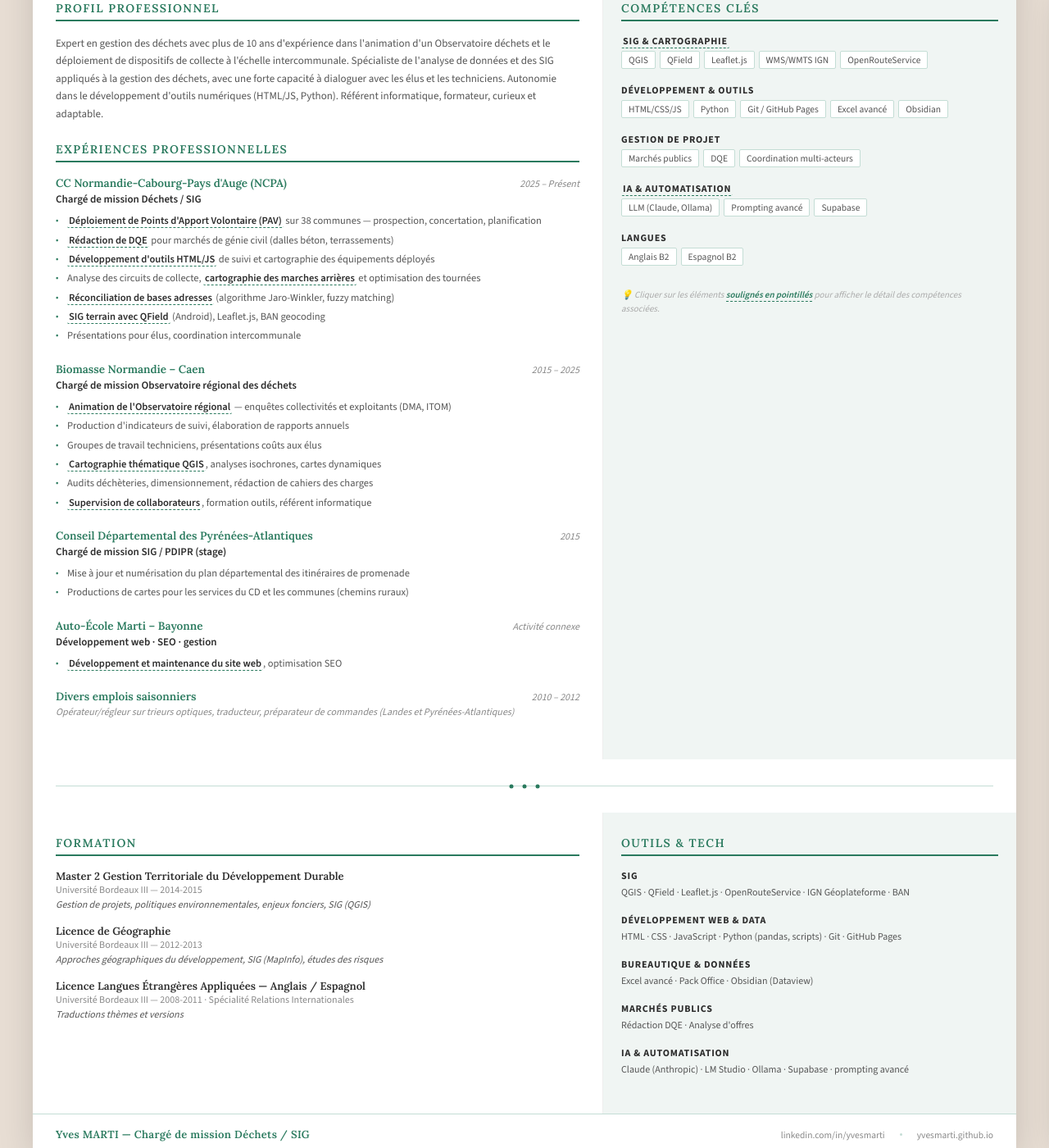
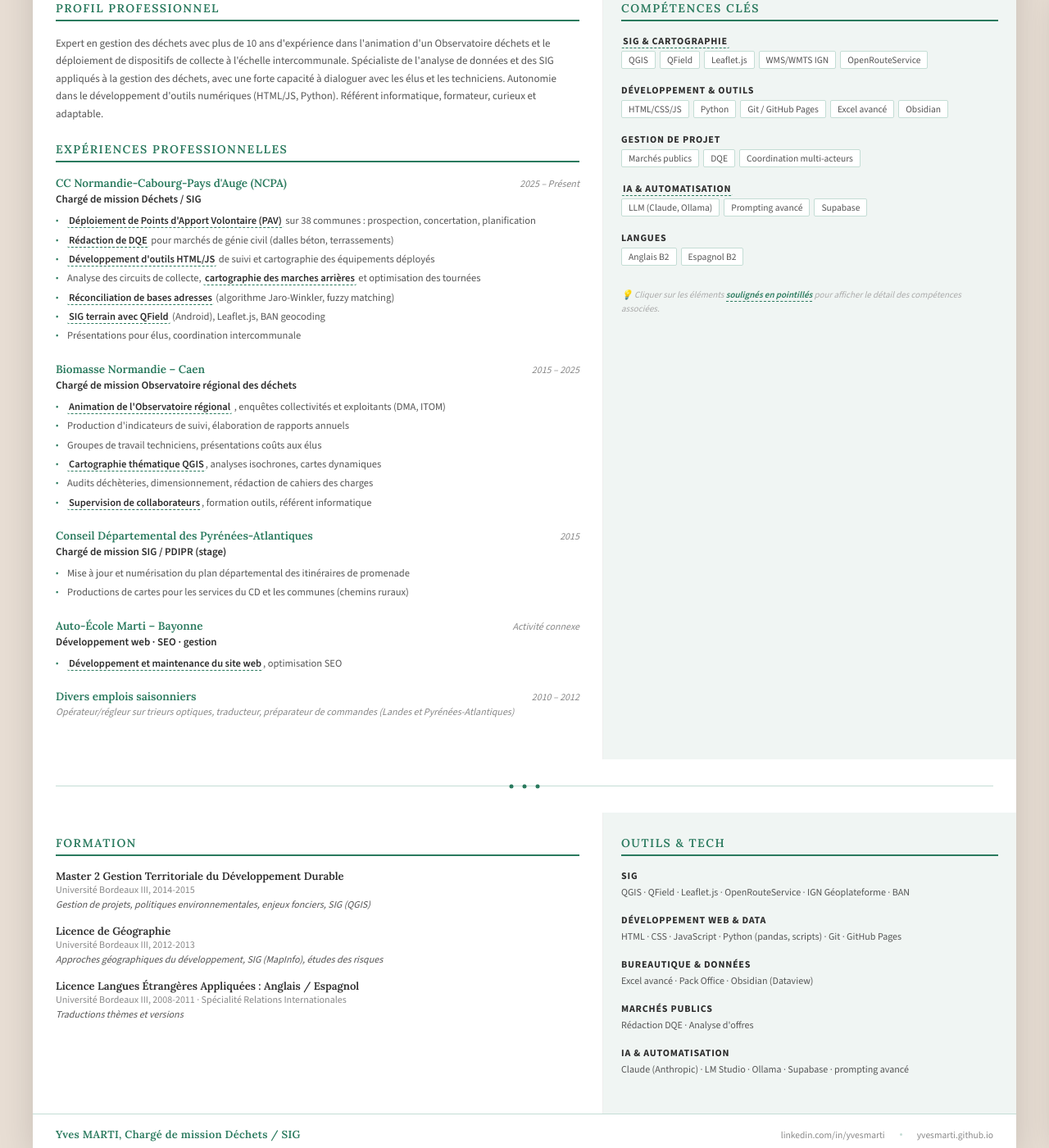
Before and after one commit to yvesmarti/yvesmarti.github.io, a Jekyll site: the page cv/index.html, which Jekyll copies as it is, in a window 1280 px wide and 1400 px high, scrolled down 300 px. Shown: the whole window at 82% size. Built offline with Jekyll 4.4.1, drawn with Linux system fonts in a browser that asks for light colours; some of the changed text lies outside the part shown.

Commit message:
cv: remplacer les em dashes par des tirets courts ou des deux-points
Supprime les em dashes (—) qui trahissent une génération par IA.
Règle appliquée : tiret simple pour les séparateurs dans les titres/libellés,
virgule pour les appositions nom→poste, deux-points pour les introductions
d'énumérations ou de précisions.

https://claude.ai/code/session_01Tde3Yx9F1TehG5TWbezYoQ

```diff
--- a/cv/index.html
+++ b/cv/index.html
@@ -3,14 +3,14 @@
 <head>
 <meta charset="UTF-8">
 <meta name="viewport" content="width=device-width, initial-scale=1.0">
-<title>CV — Yves Marti · Chargé de mission déchets / SIG</title>
-<meta name="description" content="CV de Yves Marti — Chargé de mission déchets et SIG en Normandie. 10 ans d'expérience : observatoire régional, QGIS, cartographie, collectivités.">
+<title>CV - Yves Marti · Chargé de mission déchets / SIG</title>
+<meta name="description" content="CV de Yves Marti, Chargé de mission déchets et SIG en Normandie. 10 ans d'expérience : observatoire régional, QGIS, cartographie, collectivités.">
 <meta name="author" content="Yves Marti">
 <meta name="robots" content="index, follow">
 <link rel="canonical" href="https://yvesmarti.github.io/cv/">
 <meta property="og:type" content="profile">
-<meta property="og:title" content="CV — Yves Marti · Chargé de mission déchets / SIG">
-<meta property="og:description" content="CV de Yves Marti — Chargé de mission déchets et SIG en Normandie. 10 ans d'expérience en observatoire régional, QGIS et analyse de données territoriales.">
+<meta property="og:title" content="CV - Yves Marti · Chargé de mission déchets / SIG">
+<meta property="og:description" content="CV de Yves Marti, Chargé de mission déchets et SIG en Normandie. 10 ans d'expérience en observatoire régional, QGIS et analyse de données territoriales.">
 <meta property="og:url" content="https://yvesmarti.github.io/cv/">
 <meta property="og:image" content="https://yvesmarti.github.io/assets/images/og-image.png">
 <meta property="og:locale" content="fr_FR">
@@ -20,8 +20,8 @@
 {
   "@context": "https://schema.org",
   "@type": "WebPage",
-  "name": "CV — Yves Marti · Chargé de mission déchets / SIG",
-  "description": "CV de Yves Marti — Chargé de mission déchets et SIG en Normandie.",
+  "name": "CV - Yves Marti · Chargé de mission déchets / SIG",
+  "description": "CV de Yves Marti, Chargé de mission déchets et SIG en Normandie.",
   "url": "https://yvesmarti.github.io/cv/",
   "author": {
     "@type": "Person",
@@ -528,7 +528,7 @@
   <div style="background:var(--teal-pale);border-top:2px solid var(--teal-light);border-bottom:2px solid var(--teal-light);padding:10px 20px;display:flex;flex-wrap:wrap;align-items:center;gap:10px 24px;page-break-inside:avoid;">
     <div style="display:flex;align-items:center;gap:6px;font-family:'Lora',serif;font-size:12.5px;font-weight:600;color:var(--teal);white-space:nowrap;">
       <span style="width:8px;height:8px;border-radius:50%;background:#4caf50;display:inline-block;box-shadow:0 0 5px #4caf50;flex-shrink:0;"></span>
-      Disponible — été 2027
+      Disponible : été 2027
     </div>
     <div style="display:flex;flex-wrap:wrap;gap:6px 20px;flex:1;">
       <div>
@@ -573,7 +573,7 @@
         <ul class="cv-list">
           <li>
             <span class="detail-trigger" data-detail="pav">Déploiement de Points d'Apport Volontaire (PAV)</span>
-            sur 38 communes — prospection, concertation, planification
+            sur 38 communes : prospection, concertation, planification
           </li>
           <li>
             <span class="detail-trigger" data-detail="marches-publics">Rédaction de DQE</span>
@@ -610,7 +610,7 @@
         <ul class="cv-list">
           <li>
             <span class="detail-trigger" data-detail="biomasse-observatoire">Animation de l'Observatoire régional</span>
-            — enquêtes collectivités et exploitants (DMA, ITOM)
+            , enquêtes collectivités et exploitants (DMA, ITOM)
           </li>
           <li>Production d'indicateurs de suivi, élaboration de rapports annuels</li>
           <li>Groupes de travail techniciens, présentations coûts aux élus</li>
@@ -752,19 +752,19 @@
 
       <div class="formation-item">
         <div class="formation-degree">Master 2 Gestion Territoriale du Développement Durable</div>
-        <div class="formation-school">Université Bordeaux III — 2014-2015</div>
+        <div class="formation-school">Université Bordeaux III, 2014-2015</div>
         <div class="formation-desc">Gestion de projets, politiques environnementales, enjeux fonciers, SIG (QGIS)</div>
       </div>
 
       <div class="formation-item">
         <div class="formation-degree">Licence de Géographie</div>
-        <div class="formation-school">Université Bordeaux III — 2012-2013</div>
+        <div class="formation-school">Université Bordeaux III, 2012-2013</div>
         <div class="formation-desc">Approches géographiques du développement, SIG (MapInfo), études des risques</div>
       </div>
 
       <div class="formation-item">
-        <div class="formation-degree">Licence Langues Étrangères Appliquées — Anglais / Espagnol</div>
-        <div class="formation-school">Université Bordeaux III — 2008-2011 · Spécialité Relations Internationales</div>
+        <div class="formation-degree">Licence Langues Étrangères Appliquées : Anglais / Espagnol</div>
+        <div class="formation-school">Université Bordeaux III, 2008-2011 · Spécialité Relations Internationales</div>
         <div class="formation-desc">Traductions thèmes et versions</div>
       </div>
     </div>
@@ -797,7 +797,7 @@
 
   <!-- Footer -->
   <div class="cv-footer">
-    <div class="cv-footer-name">Yves MARTI — Chargé de mission Déchets / SIG</div>
+    <div class="cv-footer-name">Yves MARTI, Chargé de mission Déchets / SIG</div>
     <div class="cv-footer-links">
       <a href="https://linkedin.com/in/yvesmarti/" target="_blank">linkedin.com/in/yvesmarti</a>
       <div class="cv-footer-sep"></div>
@@ -855,7 +855,7 @@ const details = {
     ]
   },
   "marches-publics": {
-    title: "Marchés publics — DQE",
+    title: "Marchés publics - DQE",
     subtitle: "Génie civil",
     sections: [
       {
@@ -912,7 +912,7 @@ const details = {
       {
         title: "En quoi ça consiste",
         type: "text",
-        content: "La collecte des déchets implique des dizaines de véhicules sur des circuits optimisés. Une marche arrière est une manœuvre risquée imposée par la configuration de voirie — leur recensement permet d'améliorer la sécurité et l'efficacité."
+        content: "La collecte des déchets implique des dizaines de véhicules sur des circuits optimisés. Une marche arrière est une manœuvre risquée imposée par la configuration de voirie : leur recensement permet d'améliorer la sécurité et l'efficacité."
       },
       {
         title: "Travaux réalisés",
@@ -1064,7 +1064,7 @@ const details = {
     ]
   },
   "auto-ecole": {
-    title: "Auto-École Marti — Web & gestion",
+    title: "Auto-École Marti - Web & gestion",
     subtitle: "Bayonne · développement web · SEO",
     sections: [
       {
```
